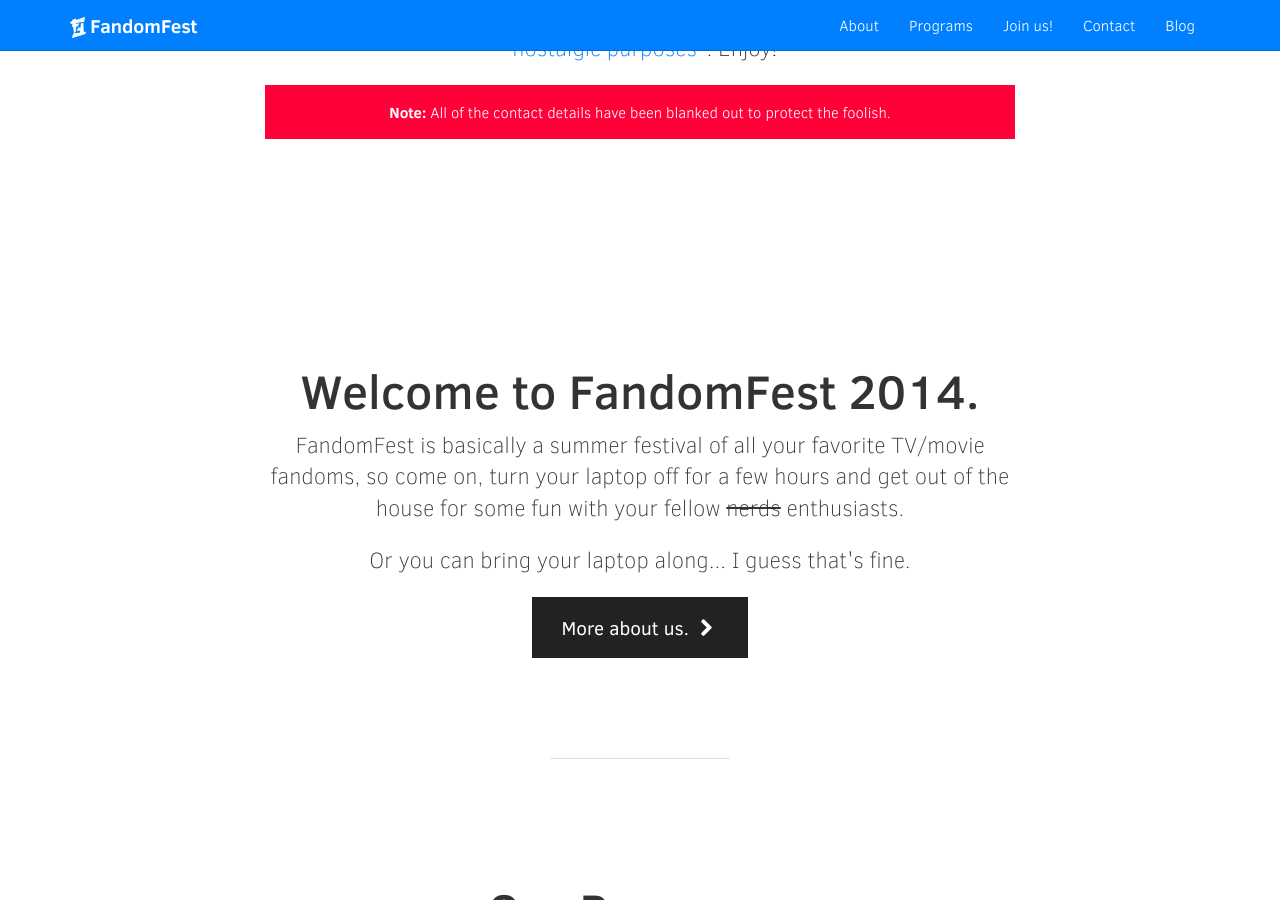
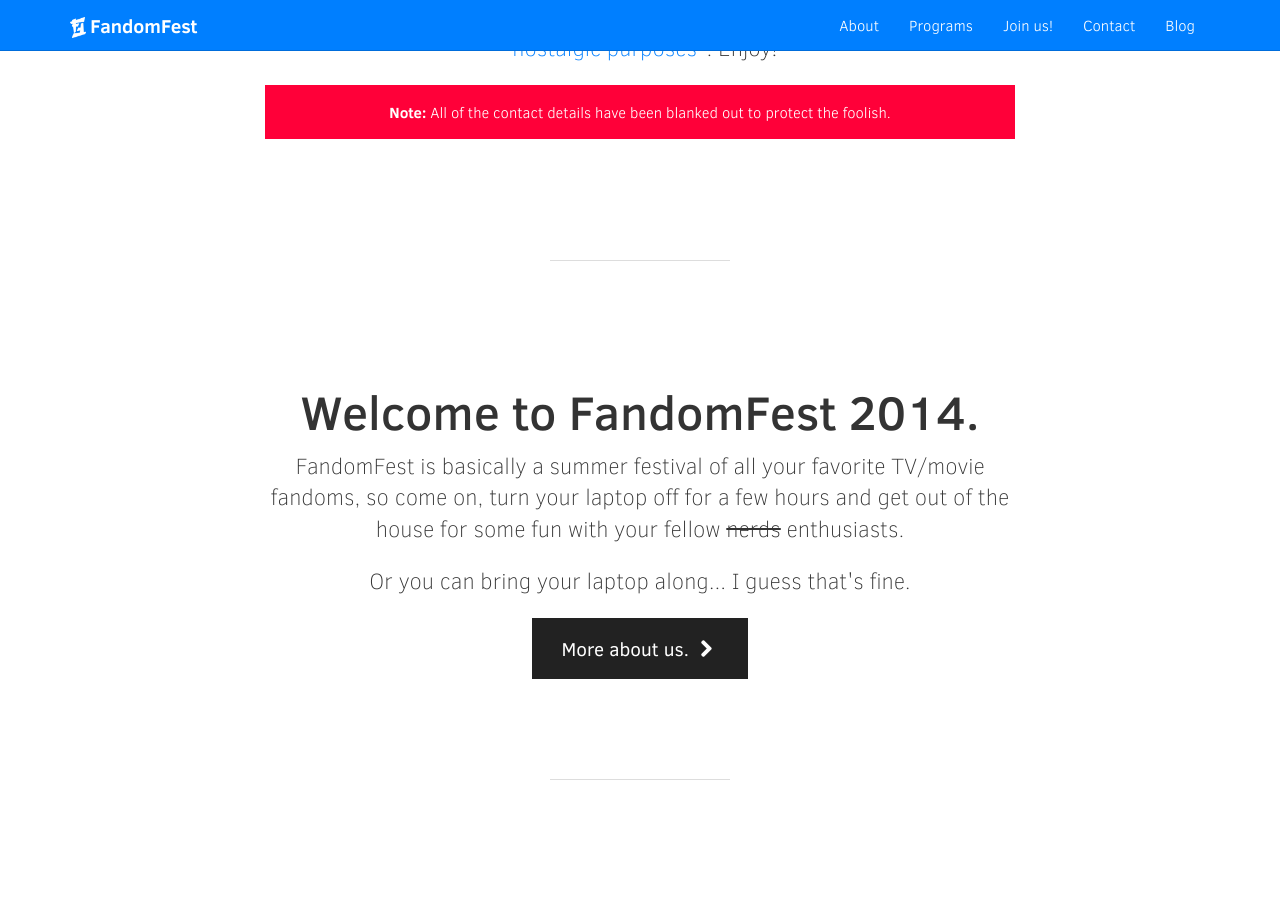
Before and after one commit to resir014/fandom-fest, a Jekyll site: the page built from index.html, in a window 1280 px wide and 900 px high, scrolled down 1090 px. Built offline with Jekyll 4.4.1, drawn with Linux system fonts in a browser that asks for light colours; nearby versions of some CDN libraries.

Commit message:
okay I lied one last change

```diff
--- a/_includes/home/intro.html
+++ b/_includes/home/intro.html
@@ -22,7 +22,7 @@
         </div> <!-- /.container -->
 
         <div class="intro-page-scroll page-scroll hidden-md hidden-sm hidden-xs">
-            <a href="#about" class="btn btn-circle">
+            <a href="#why" class="btn btn-circle">
                 <i class="fa fa-angle-double-down animated"></i>
             </a>
         </div>
--- a/_includes/why.html
+++ b/_includes/why.html
@@ -6,19 +6,13 @@
                 <p class="lead">
                     This website is <strong>obsolete</strong>. We haven't really found the time to kick this thing back to life, but for now, we're just going to bring this website back to life for <a href="https://twitter.com/resir014/status/625613110649360384" target="_blank">"nostalgic purposes"</a>. Enjoy!
                 </p>
+
+                <div class="alert alert-danger">
+                    <p>
+                        <strong>Note:</strong> All of the contact details have been blanked out to protect the foolish.
+                    </p>
+                </div>
             </div> <!-- /.col-md-8 .col-md-offset-2 -->
-
-            <div class="container announcement">
-                <div class="row featurette-sm featurette-no-top">
-                    <div class="col-md-8 col-md-offset-2">
-                        <div class="alert alert-danger">
-                            <p>
-                                <strong>Note:</strong> All of the contact details have been blanked out to protect the foolish.
-                            </p>
-                        </div>
-                    </div> <!-- /.col-lg-8 .col-lg-offset-2 -->
-                </div> <!-- /.row -->
-            </div> <!-- /.container -->
         </div> <!-- /.row -->
     </div> <!-- /.container -->
 </section>
--- a/index.html
+++ b/index.html
@@ -3,6 +3,8 @@ layout: default
 ---
 
 {% include why.html %}
+
+<hr />
 
 {% include home/welcome.html %}
 
```
